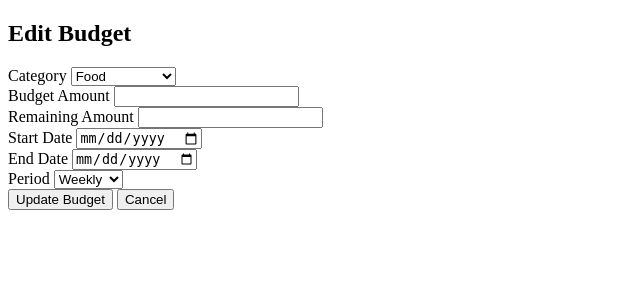
After one commit to Meshref21/Software_implementation_assignment2, a Django app: template MainDjangoProject/CreateEditBudget/templates/Edit_Budget.html in a window 1280 px wide. The commit adds this page. Shown: the top 300 px of the page, without its empty margins (0-640 px from the left). Run offline with Django 5.2, Linux system fonts and the light colour scheme; the template is opened without the code that fills it, so the values that code supplies are empty.

Commit message:
Removed API from create/edit budget + edit-delete budget buttons working now

```diff
--- /dev/null
+++ b/MainDjangoProject/CreateEditBudget/templates/Edit_Budget.html
@@ -0,0 +1,58 @@
+<!DOCTYPE html>
+<html lang="en">
+<head>
+    <meta charset="UTF-8" />
+    <title>Edit Budget</title>
+</head>
+<body>
+
+<h2>Edit Budget</h2>
+
+<form method="POST">
+    {% csrf_token %}
+
+    <div class="form-group">
+        <label for="category">Category</label>
+        <select id="category" name="category" required>
+            <option value="food" {% if budget.category == "food" %}selected{% endif %}>Food</option>
+            <option value="transport" {% if budget.category == "transport" %}selected{% endif %}>Transport</option>
+            <option value="entertainment" {% if budget.category == "entertainment" %}selected{% endif %}>Entertainment</option>
+            <option value="bills" {% if budget.category == "bills" %}selected{% endif %}>Bills</option>
+        </select>
+    </div>
+
+    <div class="form-group">
+        <label for="amount">Budget Amount</label>
+        <input type="number" id="amount" name="amount" value="{{ budget.amount }}" required />
+    </div>
+
+    <div class="form-group">
+        <label for="remaining_amount">Remaining Amount</label>
+        <input type="number" id="remaining_amount" name="remaining_amount" value="{{ budget.remaining_amount }}" required />
+    </div>
+
+    <div class="form-group">
+        <label for="start_date">Start Date</label>
+        <input type="date" id="start_date" name="start_date" value="{{ budget.start_date }}" required />
+    </div>
+
+    <div class="form-group">
+        <label for="end_date">End Date</label>
+        <input type="date" id="end_date" name="end_date" value="{{ budget.end_date }}" required />
+    </div>
+
+    <div class="form-group">
+        <label for="period">Period</label>
+        <select id="period" name="period" required>
+            <option value="weekly" {% if budget.period == "weekly" %}selected{% endif %}>Weekly</option>
+            <option value="monthly" {% if budget.period == "monthly" %}selected{% endif %}>Monthly</option>
+            <option value="yearly" {% if budget.period == "yearly" %}selected{% endif %}>Yearly</option>
+        </select>
+    </div>
+
+    <button type="submit">Update Budget</button>
+    <a href="{% url 'create_budget' %}"><button type="button">Cancel</button></a>
+</form>
+
+</body>
+</html>
--- a/MainDjangoProject/CreateEditBudget/urls.py
+++ b/MainDjangoProject/CreateEditBudget/urls.py
@@ -3,4 +3,6 @@ from . import views
 
 urlpatterns = [
     path("create-budget/", views.go_to_create_budget, name="create_budget"),
+    path("edit-budget/<int:pk>/", views.edit_budget, name="edit_budget"),
+    path("delete-budget/<int:pk>/", views.delete_budget, name="delete_budget"),
 ]
```
Also changed, not shown: MainDjangoProject/CreateEditBudget/templates/Create_Budget.html (+10 -32 lines), MainDjangoProject/CreateEditBudget/views.py (+51 -23 lines).
